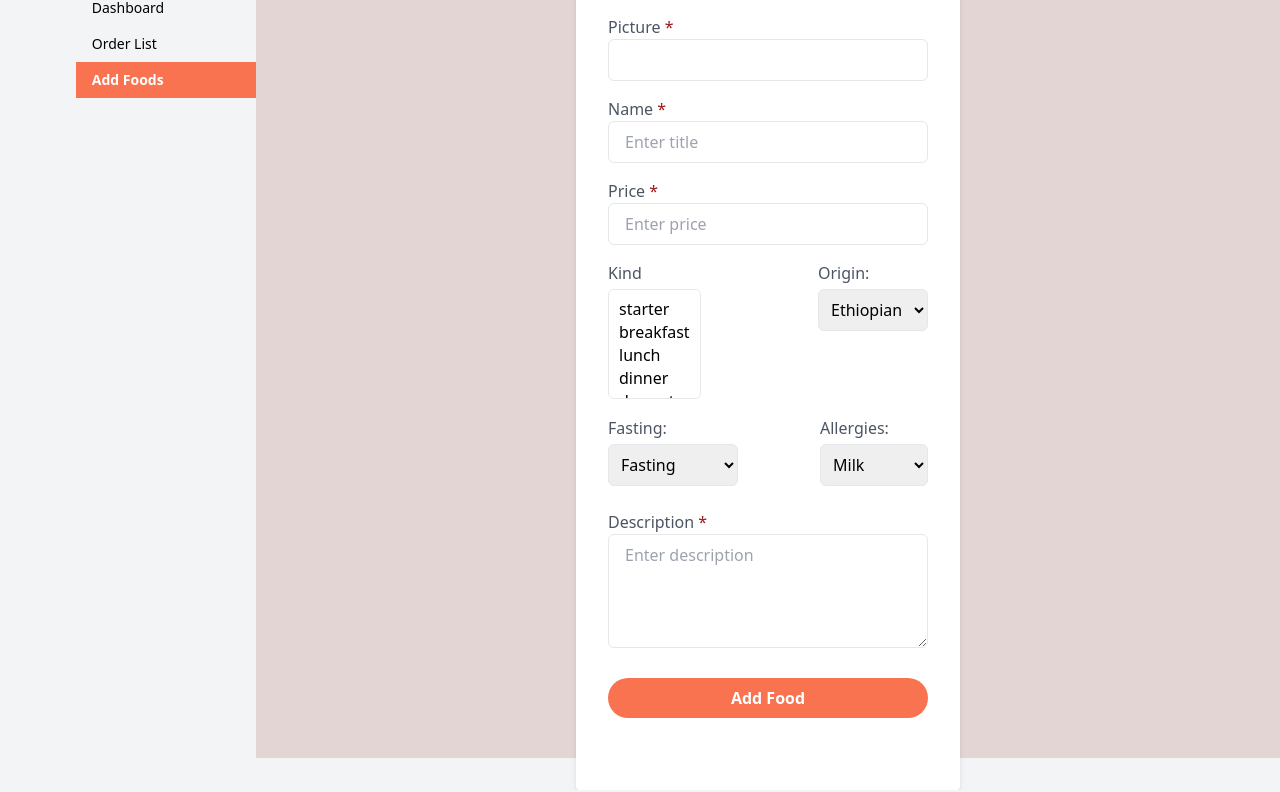
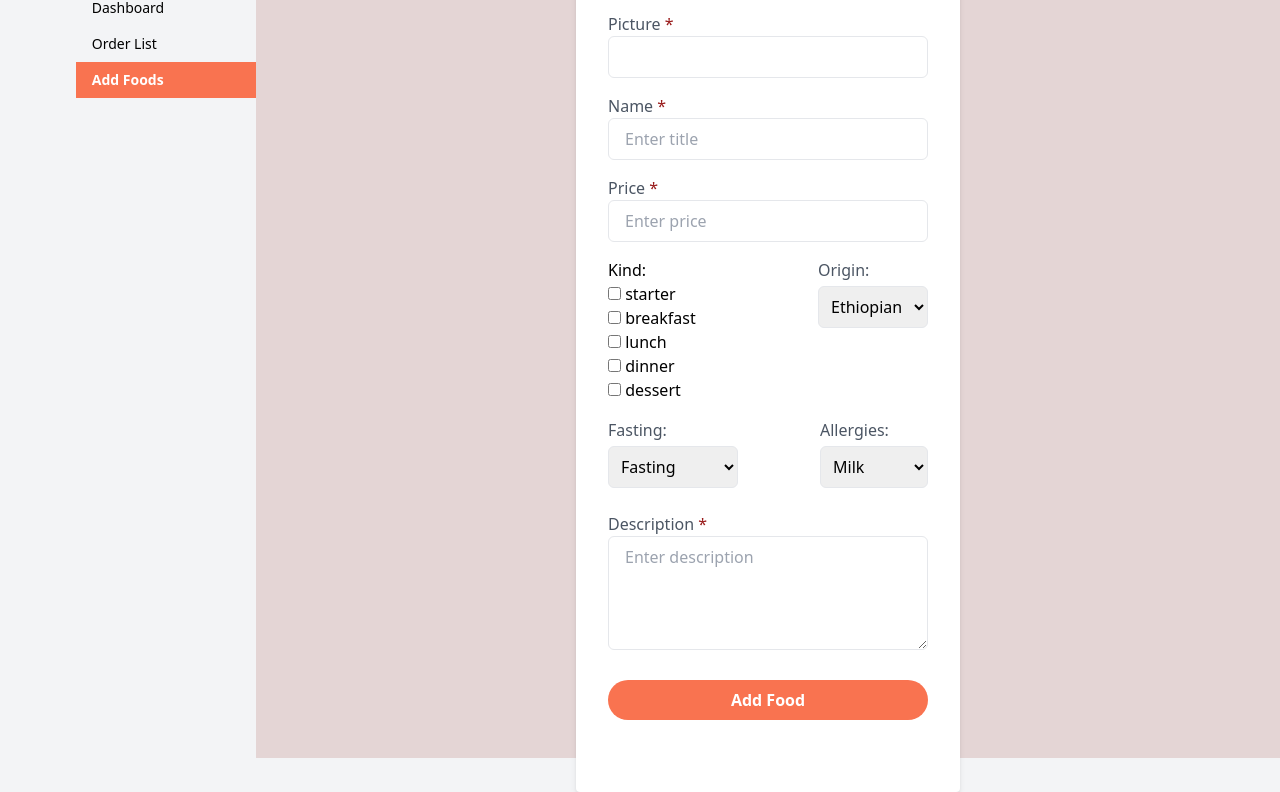
Before and after one commit to Lemidinku/Digital-Restaurant, a website: page frontend/src/admin/add_food.html in a window 1280 px wide. Shown: the part 42-834 px from the top of the page. Drawn offline with nearby package versions, Linux system fonts and the light colour scheme.

Commit message:
minor fix on add_food UI

```diff
--- a/frontend/src/admin/add_food.html
+++ b/frontend/src/admin/add_food.html
@@ -60,14 +60,32 @@
                         <div class="mb-6">
                             <div class="flex justify-between">
                                 <div>
-                                    <label class="block text-gray-600">Kind</label>
-                                    <select multiple class="w-full p-2 border rounded-md mt-1" id="kindSelect">
-                                        <option value="starter">starter</option>
-                                        <option value="breakfast">breakfast</option>
-                                        <option value="lunch">lunch</option>
-                                        <option value="dinner">dinner</option>
-                                        <option value="dessert">dessert</option>
-                                    </select>
+
+                                    <fieldset id="kindSelect">
+                                        <legend >Kind:</legend>
+
+                                        <div>
+                                          <input type="checkbox" id="type1" value="starter" name="starter" />
+                                          <label for="type1">starter</label>
+                                        </div>
+
+                                        <div>
+                                          <input type="checkbox" id="type2" value="breakfast" name="breakfast" />
+                                          <label for="type2">breakfast</label>
+                                        </div>
+                                        <div>
+                                            <input type="checkbox" id="type3" value="lunch" name="lunch" />
+                                            <label for="type3">lunch</label>
+                                          </div>
+                                          <div>
+                                            <input type="checkbox" id="type4" value="dinner" name="dinner" />
+                                            <label for="type4">dinner</label>
+                                          </div>
+                                          <div>
+                                            <input type="checkbox" id="type5" value="dessert" name="dessert" />
+                                            <label for="type4">dessert</label>
+                                          </div>
+                                      </fieldset>
                                 </div>
                                 <div>
                                     <label class="block text-gray-600">Origin:</label>
--- a/frontend/src/admin/admin.js
+++ b/frontend/src/admin/admin.js
@@ -4,7 +4,8 @@
     const pictureInput = document.getElementById('picture');
     const titleInput = document.getElementById('title');
     const priceInput = document.getElementById('price');
-    const kindSelect = document.getElementById('kindSelect');
+    const kindSelect = document.querySelectorAll('#kindSelect input[type="checkbox"]:checked');
+    // const checkboxes = document.querySelectorAll('#kindSelect input[type="checkbox"]:checked');
     const orginSelect = document.getElementById('orginSelect');
     const fastingSelect = document.getElementById('fastingSelect');
     const allergiesSelect = document.getElementById('allergiesSelect');
@@ -13,9 +14,10 @@
     const newItem = {
         name: titleInput.value,
         price: parseFloat(priceInput.value),
-        description: description.value, // You may add a description field in your form
-        imageUrl: "../path/imgurl", // Replace with your image URL
-        types: Array.from(kindSelect.selectedOptions, option => option.value),
+        description: description.value,
+        imageUrl: "../path/imgurl",
+        types:  Array.from(kindSelect).map(checkbox => checkbox.value),
+
         fasting: isFasting,
         allergies: allergiesSelect.value,
         origin: orginSelect.value,
```
